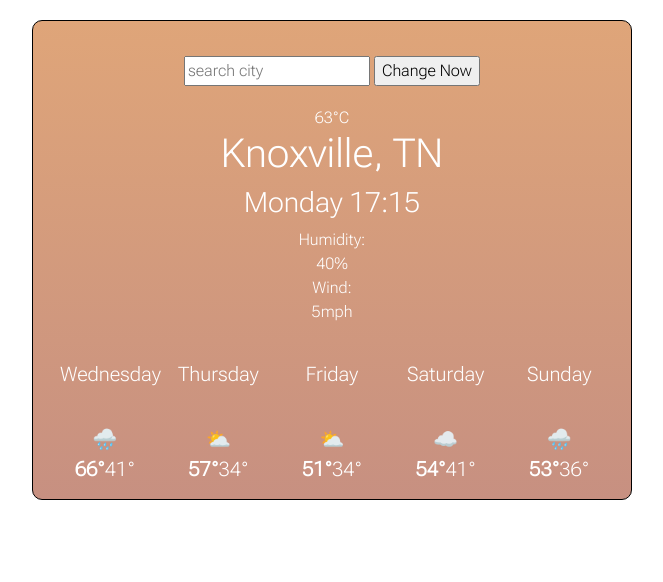
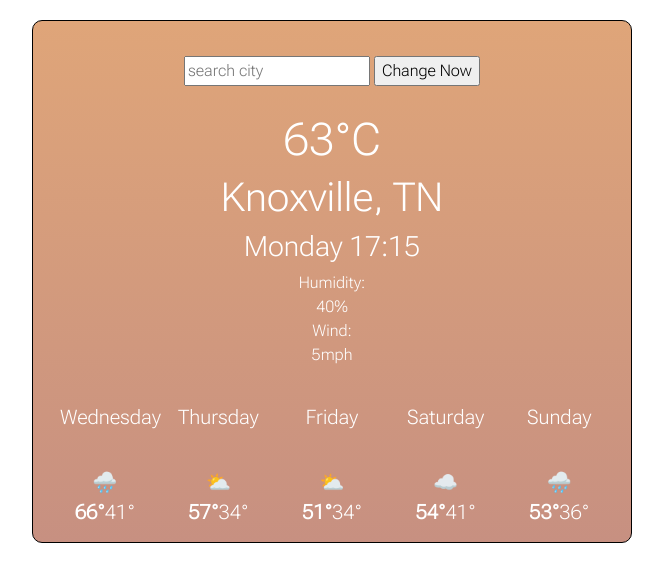
Before and after one commit to kdshepard89/shecodes-week6-challenge4, a plain HTML site: page index.html in a window 1280 px wide. Shown: the whole page, without its empty margins (308-971 px from the left). Drawn offline with nearby package versions, Linux system fonts and the light colour scheme.

Commit message:
enlarged current temp font size

```diff
--- a/index.html
+++ b/index.html
@@ -29,7 +29,7 @@
         <input type="submit" value="Change Now" />
       </form>
      <div class="today-weather">
-      <span class="temperature" id="temperature">63</span>°C
+      <span class="temperature" id="temperature">63</span><span class="celcius">°C</span>
 
       <h1 id="city-name">Knoxville, TN</h1>
 
--- a/src/style.css
+++ b/src/style.css
@@ -5,6 +5,12 @@ body {
 form {
   text-align: center;
   margin: 20px;
+}
+.temperature {
+  font-size: 45px;
+}
+.celcius {
+  font-size: 45px;
 }
 .today-weather {
   text-align: center;
```
